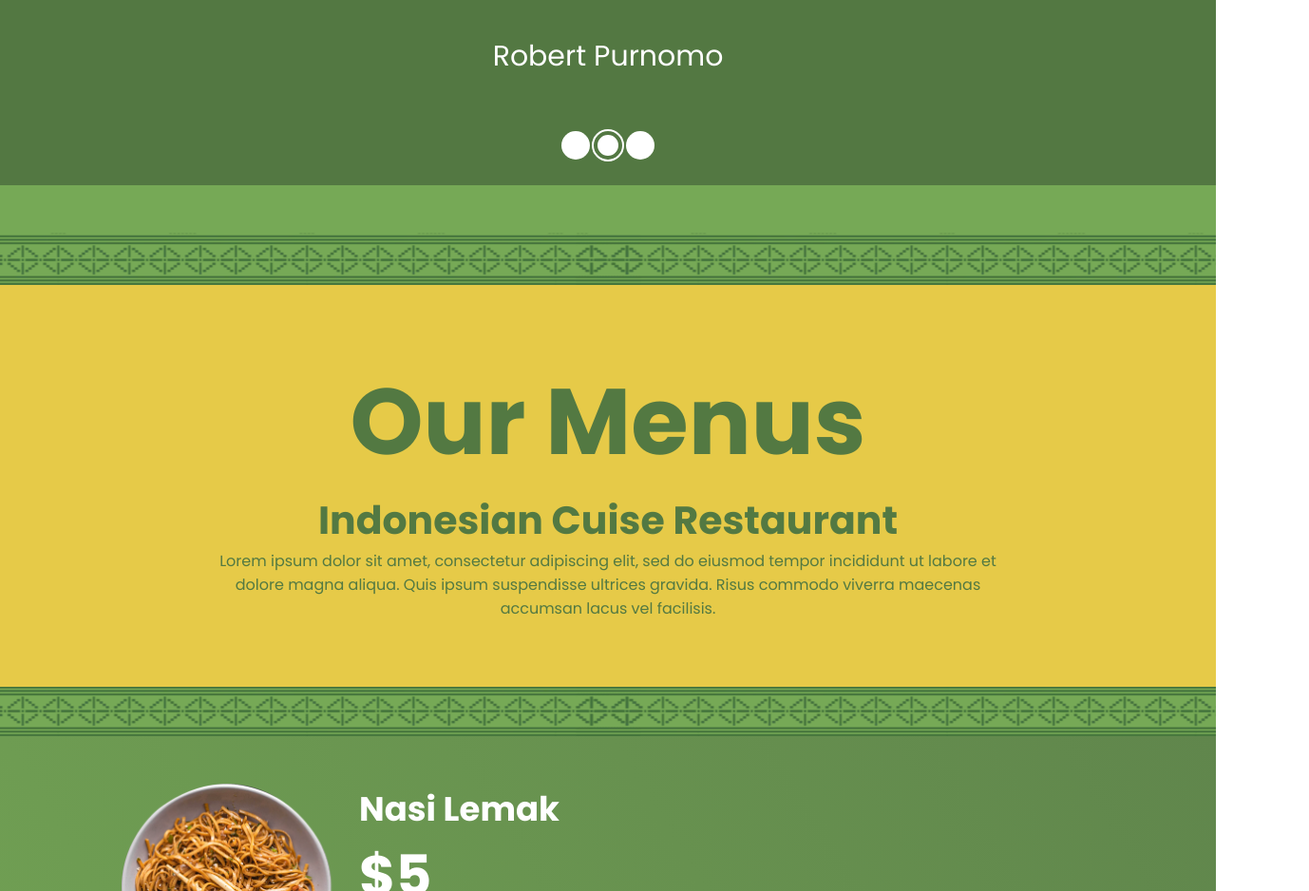
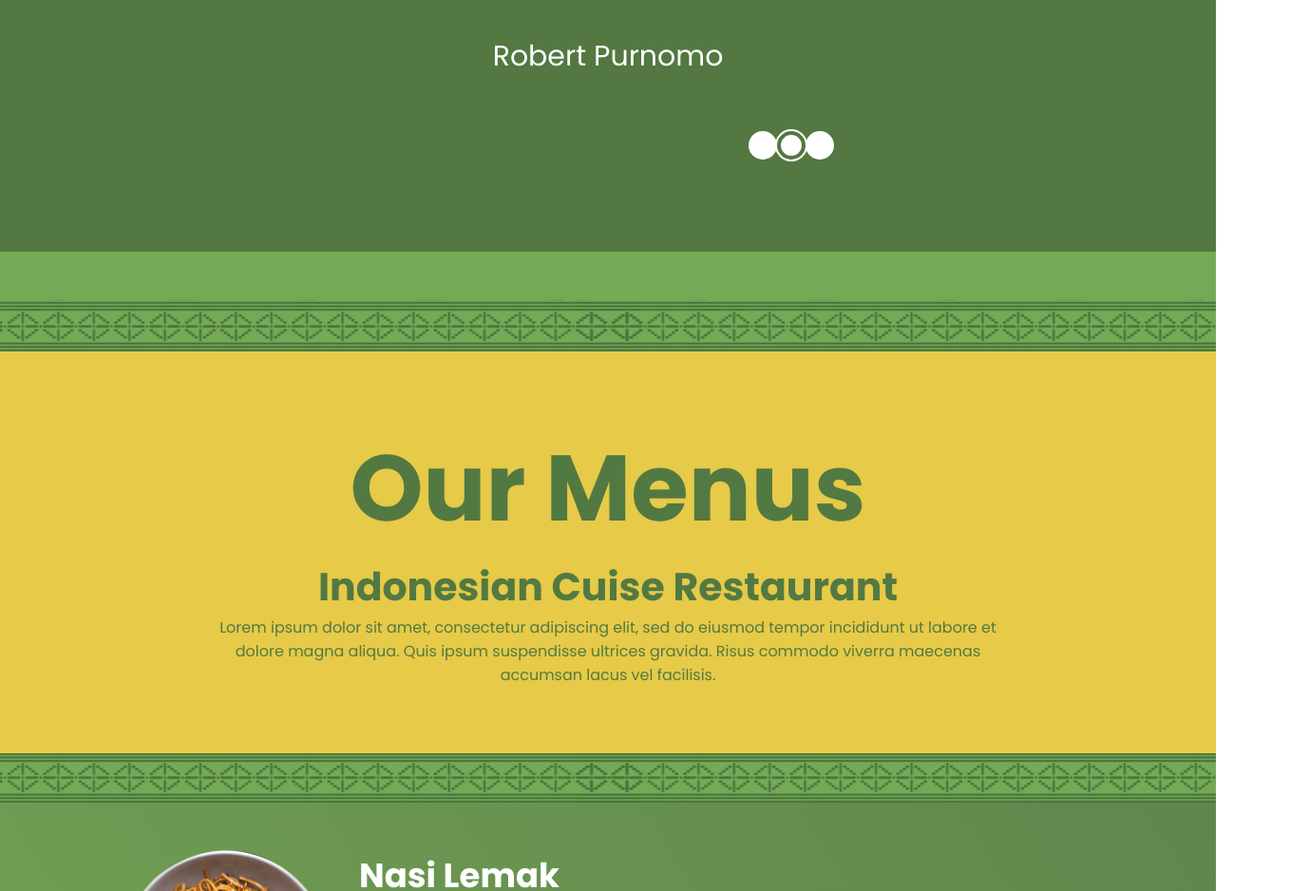
Before and after one commit to ahmedmehmood1486/Indonesian-cuisine-website, a plain HTML site: page index.html in a window 1280 px wide. Shown: the part 5240-6178 px from the top of the page at 95% size, 1378 px wide, since content can reach past the window. Drawn offline with Linux system fonts and the light colour scheme.

Commit message:
Update index.css

```diff
--- a/index.css
+++ b/index.css
@@ -366,6 +366,12 @@ li {
     background-image: url("Background_testimonial@3.25x.webp");
 }
 
+.radios{
+    display: flex;
+    justify-content: space-evenly;
+    padding: 0px 590px 70px;
+}
+
 /* Menu Starts Here !!! */
 
 .menuHeadings{
```
